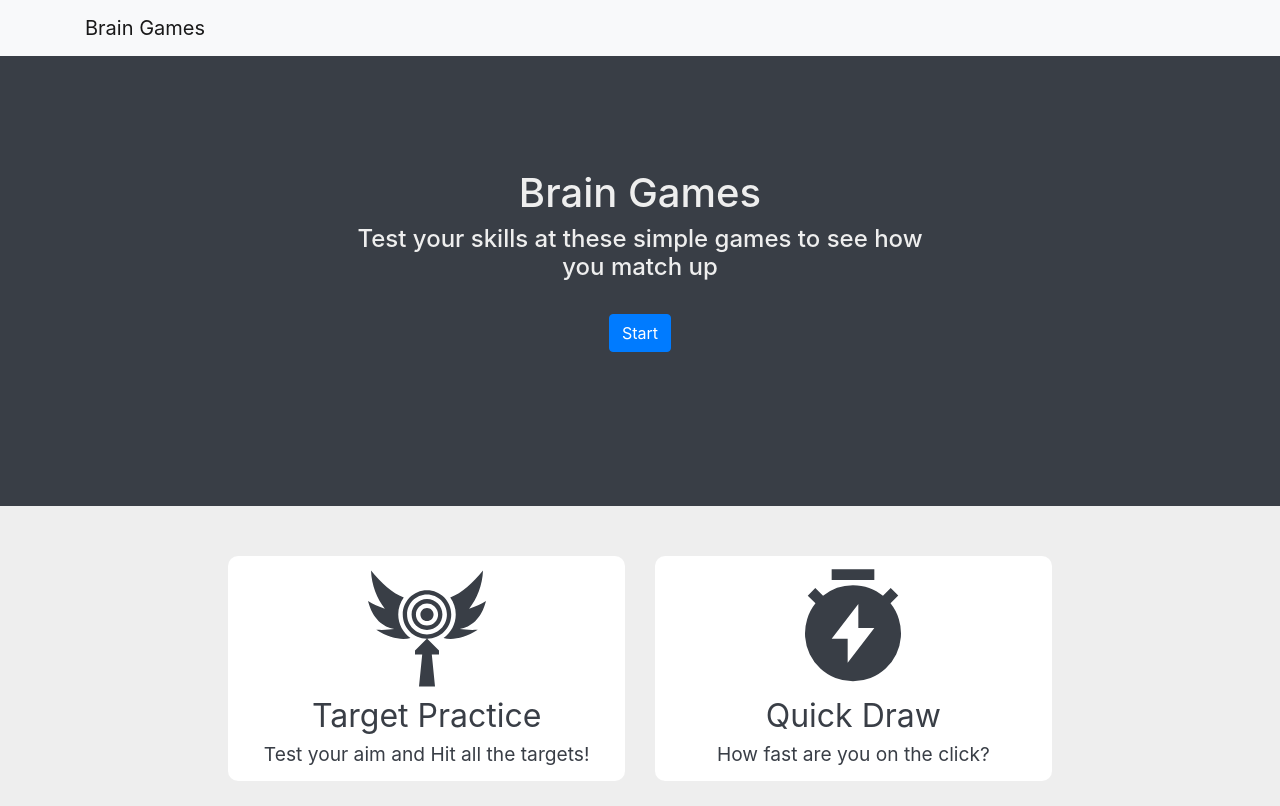
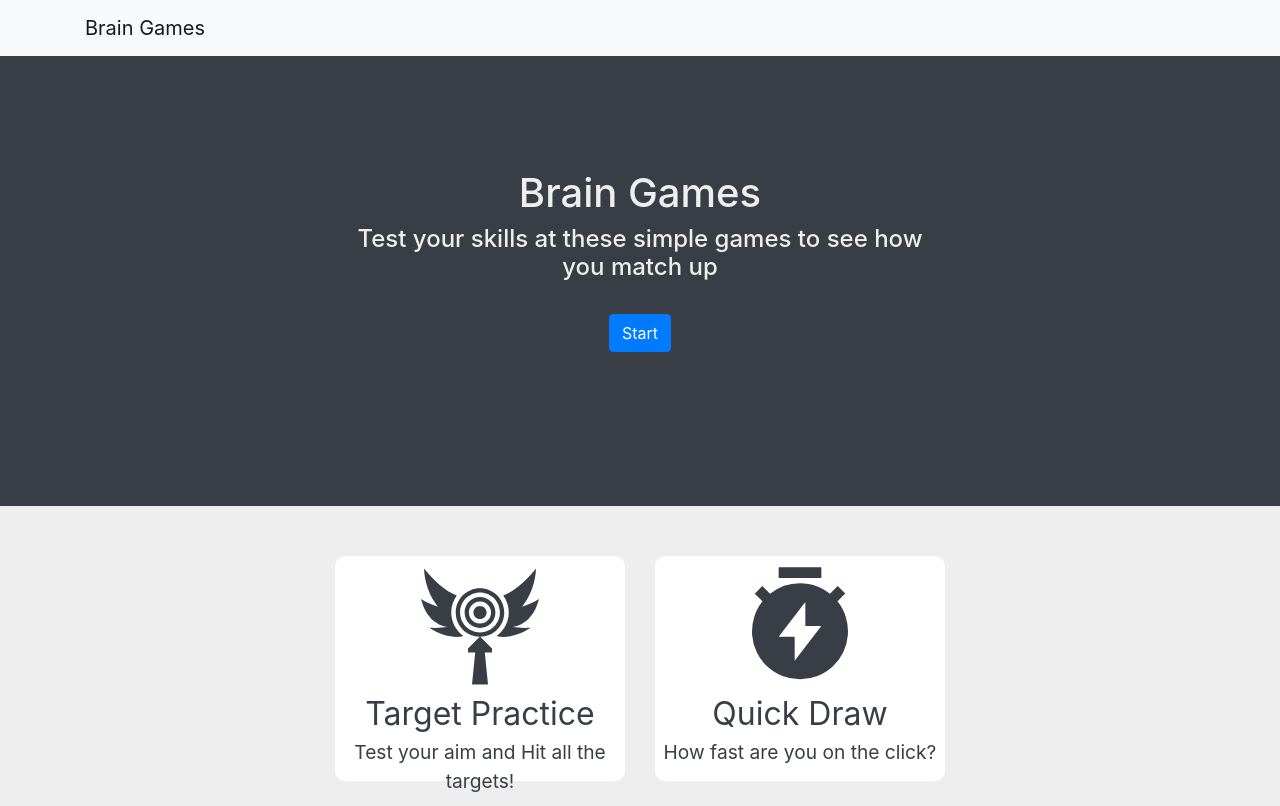
Before and after one commit to grandonbarcia/mini-games, a React (Create React App) app: page / in a window 1280 px wide. Built offline with nearby package versions, Linux system fonts and the light colour scheme.

Commit message:
decreased xl col size of each game from 4 to 3

```diff
--- a/src/ListOfGames/index.js
+++ b/src/ListOfGames/index.js
@@ -19,11 +19,10 @@ const ListOfGames = () => {
 
     return (
         <Row className='justify-content-md-center h-50' style={{ backgroundColor: '#eeeeee' }} >
-            <Col as={Link} style={{ textDecoration: 'none', color: '#393e46' }} to={'/targetPractice'} className='text-center h-100' sm={4} md={4} lg={4} xl={4} xl={4}>
+            <Col as={Link} style={{ textDecoration: 'none', color: '#393e46' }} to={'/targetPractice'} className='text-center h-100' sm={4} md={4} lg={4} xl={4} xl={3}>
                 <div className='list__of__games' style={panel}>
-
                     <Row>
-                        <Col >
+                        <Col>
                             <GiFlyingTarget size={SIZE} />
                         </Col>
                     </Row>
@@ -38,12 +37,10 @@ const ListOfGames = () => {
                         </Col>
                     </Row>
                 </div>
-
             </Col>
 
-            <Col as={Link} style={{ textDecoration: 'none', color: '#393e46' }} to={'/quickDraw'} className='text-center h-100' sm={4} md={4} lg={4} xl={4}>
+            <Col as={Link} style={{ textDecoration: 'none', color: '#393e46' }} to={'/quickDraw'} className='text-center h-100' sm={4} md={4} lg={4} xl={3}>
                 <div className='list__of__games' style={panel}>
-
                     <Row>
                         <Col>
                             <RiTimerFlashFill size={SIZE} />
@@ -60,9 +57,7 @@ const ListOfGames = () => {
                         </Col>
                     </Row>
                 </div>
-
             </Col>
-
         </Row >
 
 
```
